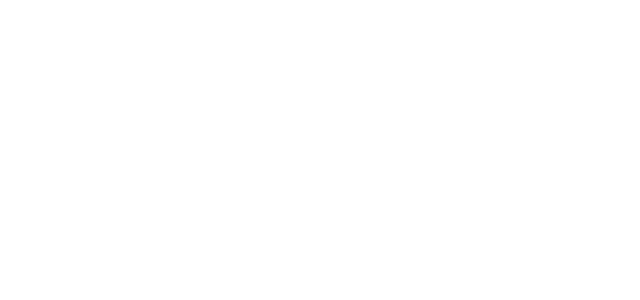
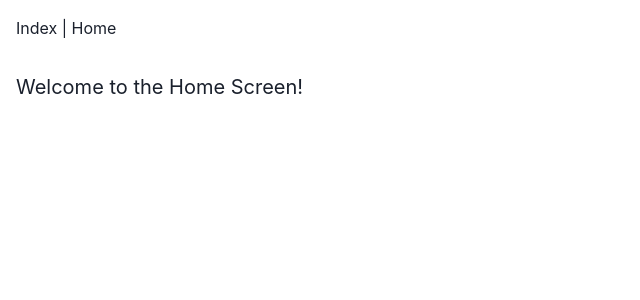
Before and after one commit to GPT-Engineer-App/paywise-budget-helper, a React (Vite) app: page /home in a window 1280 px wide. Before the commit this address had no page. Shown: the top 300 px of the page, without its empty margins (0-640 px from the left). Built offline with nearby package versions, Linux system fonts and the light colour scheme.

Commit message:
Created a new Home Screen page and added navigation to switch between the Index and Home Screen pages.
Prompt: create a page for the home Screen

```diff
--- a/src/App.jsx
+++ b/src/App.jsx
@@ -1,11 +1,15 @@
 import { Route, BrowserRouter as Router, Routes } from "react-router-dom";
 import Index from "./pages/Index.jsx";
+import Navigation from "./components/Navigation";
+import HomeScreen from "./pages/HomeScreen";
 
 function App() {
   return (
     <Router>
+      <Navigation />
       <Routes>
         <Route exact path="/" element={<Index />} />
+        <Route path="/home" element={<HomeScreen />} />
       </Routes>
     </Router>
   );
--- /dev/null
+++ b/src/components/Navigation.jsx
@@ -0,0 +1,13 @@
+import React from "react";
+import { Link } from "react-router-dom";
+import { Box } from "@chakra-ui/react";
+
+function Navigation() {
+  return (
+    <Box as="nav" p={4}>
+      <Link to="/">Index</Link> | <Link to="/home">Home</Link>
+    </Box>
+  );
+}
+
+export default Navigation;
--- /dev/null
+++ b/src/pages/HomeScreen.jsx
@@ -0,0 +1,12 @@
+import React from "react";
+import { Box, Text } from "@chakra-ui/react";
+
+function HomeScreen() {
+  return (
+    <Box p={4}>
+      <Text fontSize="xl">Welcome to the Home Screen!</Text>
+    </Box>
+  );
+}
+
+export default HomeScreen;
```
